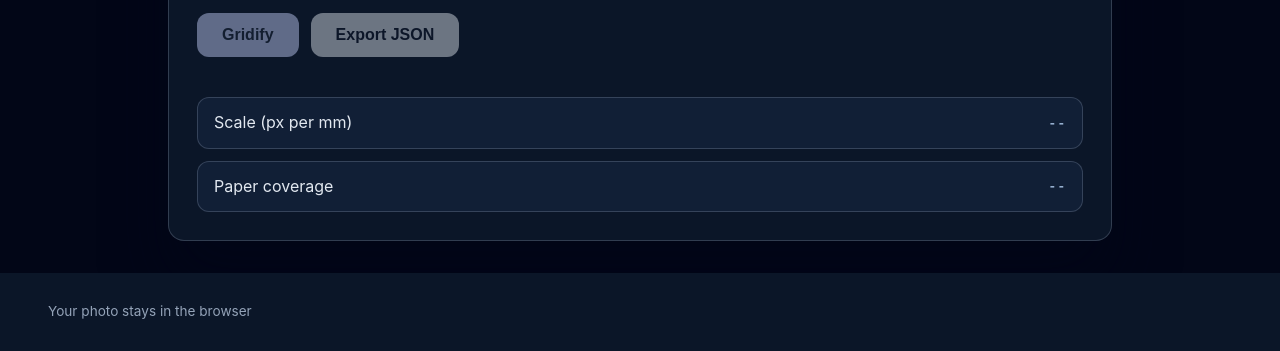
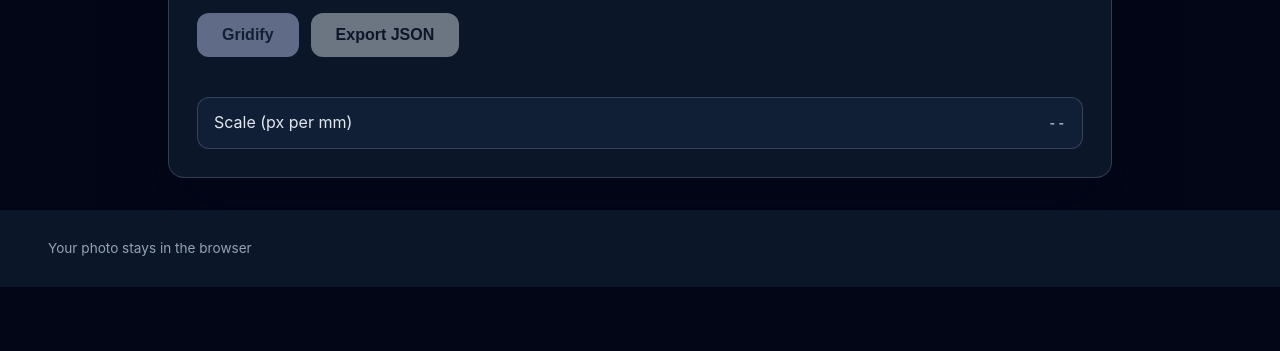
Before and after one commit to jesusroa1/GridFinium, a website: page frontend/index.html in a window 1280 px wide. Shown: the part 637-988 px from the top of the page. After the commit the page ends 924 px from the top, so only its background shows below. Drawn offline with Linux system fonts and the light colour scheme.

Commit message:
Remove paper coverage metric box

```diff
--- a/frontend/index.html
+++ b/frontend/index.html
@@ -56,10 +56,6 @@
           <span class="metric-label">Scale (px per mm)</span>
           <span class="metric-value" id="metric-scale">--</span>
         </li>
-        <li>
-          <span class="metric-label">Paper coverage</span>
-          <span class="metric-value" id="metric-coverage">--</span>
-        </li>
       </ul>
     </section>
   </main>
```
